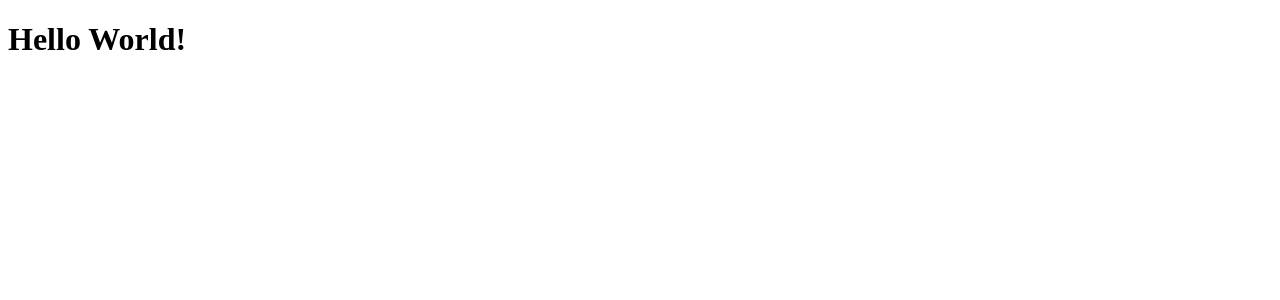
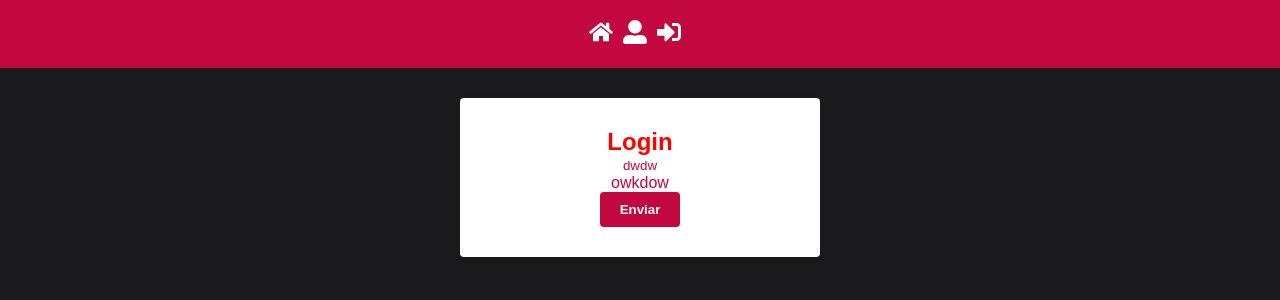
Before and after one commit to 1freelipe/react-api-consumed, a React (Create React App) app: page / in a window 1280 px wide. Shown: the top 300 px of the page. Built offline with nearby package versions, Linux system fonts and the light colour scheme.

Commit message:
new componentes, styled components, pages, styles

```diff
--- a/src/App.js
+++ b/src/App.js
@@ -1,7 +1,19 @@
 import React from 'react';
 
+import Login from './pages/Login';
+import GlobalStyle from './styles/globalStyles';
+import Header from './components/Header';
+
 function App() {
-  return <h1>Hello World!</h1>;
+  return (
+    <div>
+      <Header>
+        <h1>Teste</h1>
+      </Header>
+      <Login />
+      <GlobalStyle />
+    </div>
+  );
 }
 
 export default App;
--- /dev/null
+++ b/src/components/Header/index.js
@@ -0,0 +1,19 @@
+import React from 'react';
+import { FaHome, FaSignInAlt, FaUserAlt } from 'react-icons/fa';
+import { Nav } from './styled';
+
+export default function Header() {
+  return (
+    <Nav>
+      <a href="google.com">
+        <FaHome size={24} />
+      </a>
+      <a href="google.com">
+        <FaUserAlt size={24} />
+      </a>
+      <a href="google.com">
+        <FaSignInAlt size={24} />
+      </a>
+    </Nav>
+  );
+}
--- /dev/null
+++ b/src/components/Header/styled.js
@@ -0,0 +1,16 @@
+import styled from 'styled-components';
+import { primaryColor } from '../../config/colors';
+
+export const Nav = styled.nav`
+  background: ${primaryColor};
+  padding: 20px;
+  display: flex;
+  align-items: center;
+  justify-content: center;
+
+  a {
+    color: #fff;
+    margin: 0 10px 0 0;
+    font-weight: bold;
+  }
+`;
--- /dev/null
+++ b/src/config/colors.js
@@ -0,0 +1,7 @@
+export const primaryColor = '#C3073F';
+export const primaryDarkColor = '#1A1A1D';
+
+export const succesColor = '#0197F6';
+export const infoColor = '#0197F6';
+export const errorColor = '#F2AF29';
+export const warningColor = '#F2AF29';
--- /dev/null
+++ b/src/pages/Login/index.js
@@ -0,0 +1,15 @@
+import React from 'react';
+
+import { Container } from '../../styles/globalStyles';
+import { Title } from './styled';
+
+export default function Login() {
+  return (
+    <Container>
+      <Title isRed>Login</Title>
+      <small>dwdw</small>
+      <p>owkdow</p>
+      <button type="button">Enviar</button>
+    </Container>
+  );
+}
--- /dev/null
+++ b/src/pages/Login/styled.js
@@ -0,0 +1,5 @@
+import styled from 'styled-components';
+
+export const Title = styled.h1`
+  color: ${(props) => (props.isRed ? 'red' : 'blue')};
+`;
--- /dev/null
+++ b/src/styles/globalStyles.js
@@ -0,0 +1,50 @@
+import styled, { createGlobalStyle } from 'styled-components';
+import { primaryColor, primaryDarkColor } from '../config/colors';
+
+export default createGlobalStyle`
+* {
+  margin: 0;
+  padding: 0;
+  outline: none;
+  box-sizing: border-box;
+  }
+
+  body {
+    color: ${primaryColor};
+    font-family: sans-serif;
+    background: ${primaryDarkColor};
+  }
+
+  html, body, #root {
+    height: 100%;
+  }
+
+  button {
+    cursor: pointer;
+    background: ${primaryColor};
+    border: none;
+    color: #fff;
+    padding: 10px 20px;
+    border-radius: 4px;
+    font-weight: 700;
+  }
+
+  a {
+    color: ${primaryColor};
+    text-decoration: none;
+  }
+
+  ul {
+    list-style: none;
+  }
+`;
+
+export const Container = styled.section`
+  max-width: 360px;
+  padding: 30px;
+  background: #fff;
+  margin: 30px auto;
+  text-align: center;
+  border-radius: 4px;
+  box-shadow: 0 0 4px rgba(0, 0, 0, 0.1);
+`;
```
